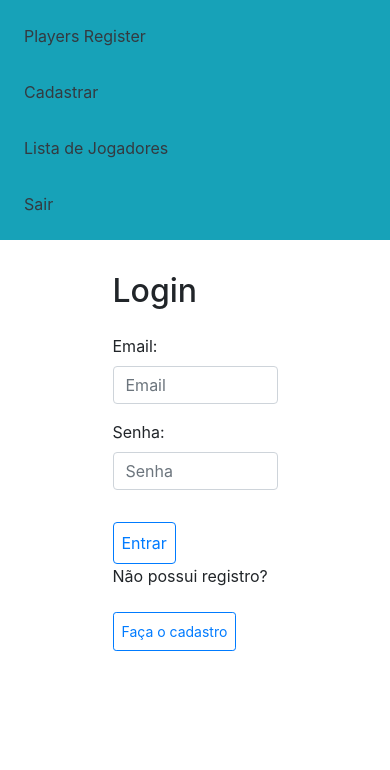
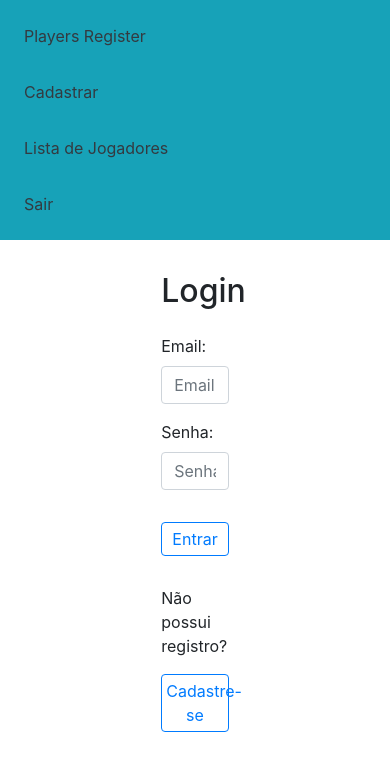
Before and after one commit to deboragoncalves/test-simplus, an Angular app in the folder project/: page /login-user in a window 390 px wide. Shown: the top 770 px of the page. Built offline with nearby package versions, Linux system fonts and the light colour scheme.

Commit message:
Cadastro usuário e ajustes layout

```diff
--- a/project/src/app/app-routing.module.ts
+++ b/project/src/app/app-routing.module.ts
@@ -4,6 +4,7 @@ import { LoginUserComponent } from './login-user/login-user.component';
 import { CreatePlayerComponent } from './player/create-player/create-player.component';
 import { PlayersListComponent } from './player/players-list/players-list.component';
 import { UpdatePlayerComponent } from './player/update-player/update-player.component';
+import { RegisterUserComponent } from './register-user/register-user.component';
 
 /* PathMatch full: toda a URL. Path register: direciona para o formulário. */
 
@@ -12,6 +13,7 @@ const routes: Routes = [
   { path: 'register', component: CreatePlayerComponent },
   { path: 'update/:id', component: UpdatePlayerComponent },
   { path: 'login-user', component: LoginUserComponent },
+  { path: 'register-user', component: RegisterUserComponent },
   { path: '', redirectTo: 'login-user', pathMatch: 'full' },
 ];
 
--- a/project/src/app/app.module.ts
+++ b/project/src/app/app.module.ts
@@ -10,6 +10,7 @@ import { PlayerService } from './service/player.service';
 import { FormsModule } from '@angular/forms';
 import { HttpClientModule } from '@angular/common/http';
 import { LoginUserComponent } from './login-user/login-user.component';
+import { RegisterUserComponent } from './register-user/register-user.component';
 
 @NgModule({
   declarations: [
@@ -17,7 +18,8 @@ import { LoginUserComponent } from './login-user/login-user.component';
     CreatePlayerComponent,
     UpdatePlayerComponent,
     PlayersListComponent,
-    LoginUserComponent
+    LoginUserComponent,
+    RegisterUserComponent
   ],
   imports: [
     BrowserModule,
--- a/project/src/app/login-user/login-user.component.css
+++ b/project/src/app/login-user/login-user.component.css
@@ -0,0 +1,31 @@
+.register-user {
+    margin-top: 30px;
+    display: flex;
+    flex-direction: column;
+    width: 15%;
+}
+
+.button-register-width {
+    width: 60%;
+}
+
+.button-login-width {
+    width: 22%;
+}
+
+@media (max-width: 1000px) {
+    .register-user {
+        margin-top: 30px;
+        display: flex;
+        flex-direction: column;
+        width: 25%;
+    }
+
+    .button-register-width {
+        min-width: 100%;
+    }
+
+    .button-login-width {
+        min-width: 100%;
+    }
+}
--- a/project/src/app/login-user/login-user.component.html
+++ b/project/src/app/login-user/login-user.component.html
@@ -1,4 +1,4 @@
-<div class="container-sm w-50 pt-3">
+<div class="container-sm w-25 pt-3">
     <h2 class="pt-3">Login</h2>
     <form (ngSubmit)="submit(email.value, password.value)" class="pt-3">
         <div class="form-group">
@@ -11,9 +11,12 @@
             <input type="password" class="form-control" name="password" id="password" placeholder="Senha" #password required />
         </div>
 
-        <button type="submit" class="btn btn-outline-primary btn-md mt-3 p-2">Entrar</button>
+        <button type="submit" class="btn btn-outline-primary btn-md mt-3 p-1 button-login-width">Entrar</button>
     </form>
-    <label>Não possui registro?</label>
-    <button class="btn btn-outline-primary btn-sm mt-3 p-2">Faça o cadastro</button>
     <router-outlet></router-outlet>
 </div>
+<div class="container register-user">
+    <label>Não possui registro?</label>
+    <button routerLink="/register-user" class="btn btn-outline-primary mt-2 p-1 button-register-width">Cadastre-se</button>
+    <router-outlet></router-outlet>
+</div>
--- a/project/src/app/player/create-player/create-player.component.html
+++ b/project/src/app/player/create-player/create-player.component.html
@@ -1,5 +1,5 @@
-<div class="container-sm w-50 pt-3">
-    <h2 class="pt-3">Cadastrar</h2>
+<div class="container-sm w-25 pt-3">
+    <h2 class="pt-3">Cadastrar Jogador(a)</h2>
     <form (ngSubmit)="submit()" class="pt-3">
         <div class="form-group">
             <label>Nome:</label>
--- /dev/null
+++ b/project/src/app/register-user/register-user.component.html
@@ -0,0 +1,22 @@
+<div class="container-sm w-50 pt-3">
+    <h2 class="pt-3">Cadastrar</h2>
+    <form (ngSubmit)="submit(name.value, email.value, password.value)" class="pt-3">
+        <div class="form-group">
+            <label>Nome:</label>
+            <input type="text" class="form-control" name="name" id="name" #name placeholder="Nome" required />
+        </div>
+
+        <div class="form-group">
+            <label>Email:</label>
+            <input type="text" class="form-control" name="email" id="email" #email placeholder="Email" required />
+        </div>
+
+        <div class="form-group">
+            <label>Crie sua senha:</label>
+            <input type="password" class="form-control" name="password" id="password" #password placeholder="Senha" required />
+        </div>
+
+        <button type="submit" class="btn btn-outline-primary btn-md mt-3 p-2">Cadastrar</button>
+    </form>
+    <router-outlet></router-outlet>
+</div>
--- /dev/null
+++ b/project/src/app/register-user/register-user.component.ts
@@ -0,0 +1,46 @@
+import { Component, OnInit } from '@angular/core';
+import { Router } from '@angular/router';
+
+@Component({
+  selector: 'app-register-user',
+  templateUrl: './register-user.component.html',
+  styleUrls: ['./register-user.component.css']
+})
+export class RegisterUserComponent implements OnInit {
+
+  constructor(private route: Router) { }
+
+  ngOnInit(): void {
+
+    // Se já tiver login
+
+    if (localStorage.getItem('username')) {
+      this.route.navigate[('players')]
+    }
+  }
+
+   submit(name: string, username: string, password: string) {
+
+    if (name) {
+
+      if (username.includes("@") && username.includes(".com")) {
+        if (password.length > 7) {
+
+          localStorage.setItem('username', username)
+
+          this.route.navigate(['players']);
+
+        } else {
+          alert("A senha deve ter, no minimo, 6 dígitos.")
+        }
+      } else {
+        alert("Preencha o email corretamente.")
+      }
+    } else {
+      alert("Preencha o nome corretamente.")
+    }
+
+
+    }
+
+}
```
Also changed, not shown: project/src/app/register-user/register-user.component.css (added), 1 other file (tests, documents, lock files or other folders).
